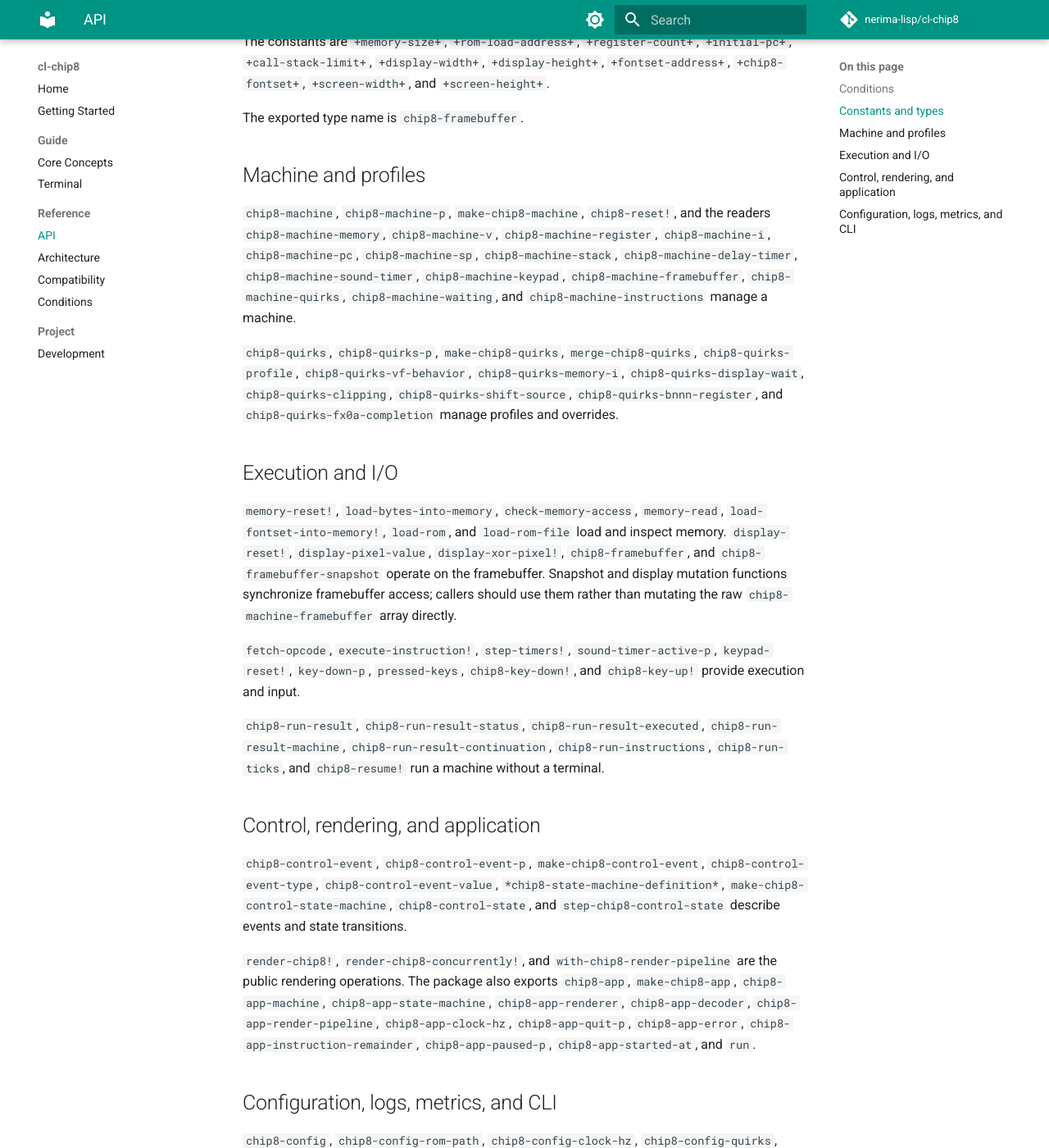
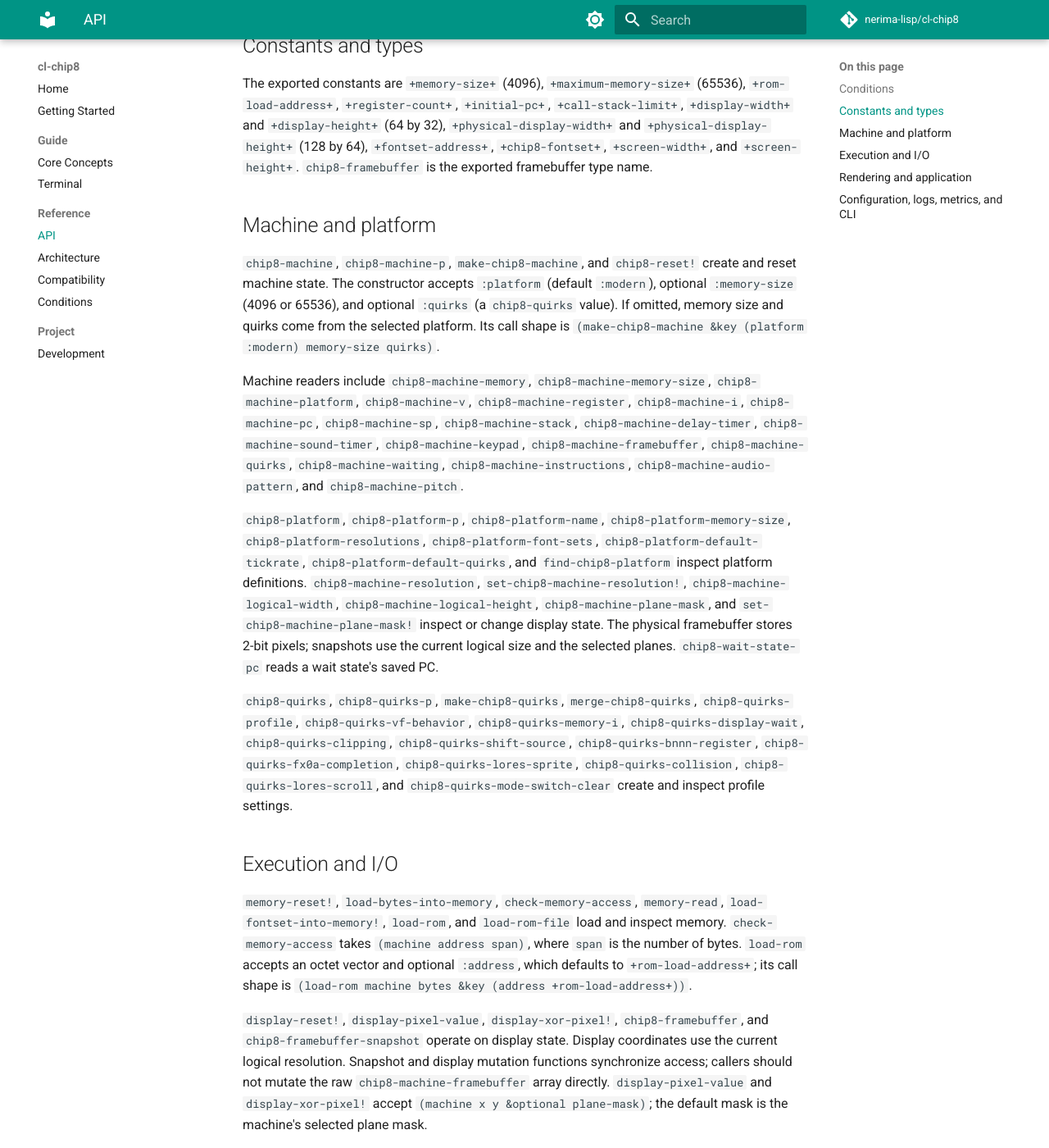
Before and after one commit to nerima-lisp/cl-chip8, an MkDocs documentation site: the page built from docs/src/reference/api.md, in a window 1280 px wide and 1400 px high, scrolled down 631 px. Shown: the whole window at 82% size. Built offline with MkDocs 1.6.1 and Material for MkDocs 9.7.7, drawn with Linux system fonts in a browser that asks for light colours; comment, search, counter and statistics services are not loaded; some of the changed text lies outside the part shown.

Commit message:
docs: update API and architecture references

```diff
--- a/docs/src/reference/api.md
+++ b/docs/src/reference/api.md
@@ -1,7 +1,9 @@
 # API reference
 
-The public package is `cl-chip8`. This page lists the symbols exported by
-`src/package.lisp`; implementation-only symbols are omitted.
+The public package is `cl-chip8`. Its exported symbols are declared in
+`src/package.lisp`; this page groups the public machine, execution, rendering,
+configuration, and application interfaces. Implementation-only symbols are
+omitted.
 
 ## Conditions
 
@@ -10,80 +12,129 @@ The public package is `cl-chip8`. This page lists the symbols exported by
 `chip8-rom-short-read-actual-size`, `chip8-rom-short-read-expected-size`,
 `chip8-invalid-opcode`, `chip8-invalid-opcode-opcode`, `chip8-stack-overflow`,
 `chip8-stack-overflow-depth`, `chip8-stack-underflow`,
-`chip8-memory-access-out-of-bounds`, `chip8-memory-access-out-of-bounds-address`,
+`chip8-memory-access-out-of-bounds`,
+`chip8-memory-access-out-of-bounds-address`,
 `chip8-memory-access-out-of-bounds-span`, `chip8-rom-not-regular-file`,
-`chip8-rom-not-regular-file-path`, `chip8-cps-error`, `chip8-cps-error-phase`,
-`chip8-cps-error-cause`, `chip8-config-error`, `chip8-config-error-source-name`,
-`chip8-config-error-line`, `chip8-config-error-column`,
-`chip8-config-error-path`, `chip8-config-error-key`, and
-`chip8-config-error-reason` name condition classes or their readers.
+`chip8-rom-not-regular-file-path`, `chip8-cps-error`,
+`chip8-cps-error-phase`, `chip8-cps-error-cause`, `chip8-config-error`,
+`chip8-config-error-source-name`, `chip8-config-error-line`,
+`chip8-config-error-column`, `chip8-config-error-path`,
+`chip8-config-error-key`, `chip8-config-error-reason`,
+`chip8-unsupported-platform`, and `chip8-unsupported-platform-name` name
+condition classes and their readers. See [Conditions](conditions.md) for when
+they are signaled.
 
 ## Constants and types
 
-The constants are `+memory-size+`, `+rom-load-address+`, `+register-count+`,
-`+initial-pc+`, `+call-stack-limit+`, `+display-width+`, `+display-height+`,
+The exported constants are `+memory-size+` (4096), `+maximum-memory-size+`
+(65536), `+rom-load-address+`, `+register-count+`, `+initial-pc+`,
+`+call-stack-limit+`, `+display-width+` and `+display-height+` (64 by 32),
+`+physical-display-width+` and `+physical-display-height+` (128 by 64),
 `+fontset-address+`, `+chip8-fontset+`, `+screen-width+`, and
-`+screen-height+`.
+`+screen-height+`. `chip8-framebuffer` is the exported framebuffer type name.
 
-The exported type name is `chip8-framebuffer`.
+## Machine and platform
 
-## Machine and profiles
+`chip8-machine`, `chip8-machine-p`, `make-chip8-machine`, and
+`chip8-reset!` create and reset machine state. The constructor accepts
+`:platform` (default `:modern`), optional `:memory-size` (4096 or 65536), and
+optional `:quirks` (a `chip8-quirks` value). If omitted, memory size and
+quirks come from the selected platform. Its call shape is
+`(make-chip8-machine &key (platform :modern) memory-size quirks)`.
 
-`chip8-machine`, `chip8-machine-p`, `make-chip8-machine`, `chip8-reset!`, and
-the readers `chip8-machine-memory`, `chip8-machine-v`,
+Machine readers include `chip8-machine-memory`,
+`chip8-machine-memory-size`, `chip8-machine-platform`, `chip8-machine-v`,
 `chip8-machine-register`, `chip8-machine-i`, `chip8-machine-pc`,
 `chip8-machine-sp`, `chip8-machine-stack`, `chip8-machine-delay-timer`,
 `chip8-machine-sound-timer`, `chip8-machine-keypad`,
 `chip8-machine-framebuffer`, `chip8-machine-quirks`,
-`chip8-machine-waiting`, and `chip8-machine-instructions` manage a machine.
+`chip8-machine-waiting`, `chip8-machine-instructions`,
+`chip8-machine-audio-pattern`, and `chip8-machine-pitch`.
+
+`chip8-platform`, `chip8-platform-p`, `chip8-platform-name`,
+`chip8-platform-memory-size`, `chip8-platform-resolutions`,
+`chip8-platform-font-sets`, `chip8-platform-default-tickrate`,
+`chip8-platform-default-quirks`, and `find-chip8-platform` inspect platform
+definitions. `chip8-machine-resolution`,
+`set-chip8-machine-resolution!`, `chip8-machine-logical-width`,
+`chip8-machine-logical-height`, `chip8-machine-plane-mask`, and
+`set-chip8-machine-plane-mask!` inspect or change display state. The physical
+framebuffer stores 2-bit pixels; snapshots use the current logical size and
+the selected planes. `chip8-wait-state-pc` reads a wait state's saved PC.
 
 `chip8-quirks`, `chip8-quirks-p`, `make-chip8-quirks`, `merge-chip8-quirks`,
-`chip8-quirks-profile`, `chip8-quirks-vf-behavior`, `chip8-quirks-memory-i`,
-`chip8-quirks-display-wait`, `chip8-quirks-clipping`,
-`chip8-quirks-shift-source`, `chip8-quirks-bnnn-register`, and
-`chip8-quirks-fx0a-completion` manage profiles and overrides.
+`chip8-quirks-profile`, `chip8-quirks-vf-behavior`,
+`chip8-quirks-memory-i`, `chip8-quirks-display-wait`,
+`chip8-quirks-clipping`, `chip8-quirks-shift-source`,
+`chip8-quirks-bnnn-register`, `chip8-quirks-fx0a-completion`,
+`chip8-quirks-lores-sprite`, `chip8-quirks-collision`,
+`chip8-quirks-lores-scroll`, and `chip8-quirks-mode-switch-clear` create and
+inspect profile settings.
 
 ## Execution and I/O
 
 `memory-reset!`, `load-bytes-into-memory`, `check-memory-access`,
 `memory-read`, `load-fontset-into-memory!`, `load-rom`, and `load-rom-file`
-load and inspect memory. `display-reset!`, `display-pixel-value`,
-`display-xor-pixel!`, `chip8-framebuffer`, and `chip8-framebuffer-snapshot`
-operate on the framebuffer. Snapshot and display mutation functions synchronize
-framebuffer access; callers should use them rather than mutating the raw
-`chip8-machine-framebuffer` array directly.
+load and inspect memory. `check-memory-access` takes `(machine address span)`,
+where `span` is the number of bytes. `load-rom` accepts an octet vector and
+optional `:address`, which defaults to `+rom-load-address+`; its call shape is
+`(load-rom machine bytes &key (address +rom-load-address+))`.
+
+`display-reset!`, `display-pixel-value`, `display-xor-pixel!`,
+`chip8-framebuffer`, and `chip8-framebuffer-snapshot` operate on display state.
+Display coordinates use the current logical resolution. Snapshot and display
+mutation functions synchronize access; callers should not mutate the raw
+`chip8-machine-framebuffer` array directly. `display-pixel-value` and
+`display-xor-pixel!` accept `(machine x y &optional plane-mask)`; the default
+mask is the machine's selected plane mask.
 
 `fetch-opcode`, `execute-instruction!`, `step-timers!`,
 `sound-timer-active-p`, `keypad-reset!`, `key-down-p`, `pressed-keys`,
 `chip8-key-down!`, and `chip8-key-up!` provide execution and input.
-
 `chip8-run-result`, `chip8-run-result-status`, `chip8-run-result-executed`,
 `chip8-run-result-machine`, `chip8-run-result-continuation`,
 `chip8-run-instructions`, `chip8-run-ticks`, and `chip8-resume!` run a machine
-without a terminal.
+without a terminal. The headless runners return `:completed`, `:waiting`, or
+`:halted` in the result status. `chip8-run-instructions` accepts
+`(machine count &key on-wait)`; `chip8-run-ticks` accepts
+`(machine ticks &key (instructions-per-tick 1) on-wait)`.
 
-## Control, rendering, and application
+`find-rom-record` accepts ROM bytes or a 40-character SHA-1 string, and
+returns a matching record or `nil`. `resolve-chip8-clock-hz` resolves the
+clock from explicit values, ROM and platform tickrates, and a fallback.
 
-`chip8-control-event`, `chip8-control-event-p`, `make-chip8-control-event`,
-`chip8-control-event-type`, `chip8-control-event-value`,
-`*chip8-state-machine-definition*`, `make-chip8-control-state-machine`,
-`chip8-control-state`, and `step-chip8-control-state` describe events and
-state transitions.
+## Rendering and application
 
-`render-chip8!`, `render-chip8-concurrently!`, and
-`with-chip8-render-pipeline` are the public rendering operations. The package
-also exports `chip8-app`, `make-chip8-app`,
-`chip8-app-machine`, `chip8-app-state-machine`, `chip8-app-renderer`,
-`chip8-app-decoder`, `chip8-app-render-pipeline`, `chip8-app-clock-hz`,
-`chip8-app-quit-p`, `chip8-app-error`, `chip8-app-instruction-remainder`,
-`chip8-app-paused-p`, `chip8-app-started-at`, and `run`.
+`render-chip8!`, `set-chip8-render-palette!`,
+`render-chip8-concurrently!`, and `with-chip8-render-pipeline` are the public
+rendering operations. `set-chip8-render-palette!` accepts a list of two or four
+`#RRGGBB` strings. `chip8-control-event`, `chip8-control-event-p`,
+`make-chip8-control-event`, `chip8-control-event-type`,
+`chip8-control-event-value`, `*chip8-state-machine-definition*`,
+`make-chip8-control-state-machine`, `chip8-control-state`, and
+`step-chip8-control-state` describe events and state transitions.
+
+`chip8-app`, `make-chip8-app`, `chip8-app-machine`,
+`chip8-app-state-machine`, `chip8-app-renderer`, `chip8-app-decoder`,
+`chip8-app-render-pipeline`, `chip8-app-clock-hz`, `chip8-app-quit-p`,
+`chip8-app-error`, `chip8-app-instruction-remainder`,
+`chip8-app-paused-p`, `chip8-app-started-at`, and `run` expose the terminal
+application. `run` accepts `:rom-path` or `:rom-bytes`, `:clock-hz`,
+`:platform`, `:quirks`, `:stream`, `:audio-mode`, and `:on-audio-fallback`.
+Its call shape is `(run &key rom-path rom-bytes (clock-hz 700)
+(platform :modern) quirks (stream *standard-output*) (audio-mode :off)
+on-audio-fallback)`. Audio mode accepts `:auto`, `:pcm`, `:bell`, or `:off`.
+The CLI default is `auto`.
 
 ## Configuration, logs, metrics, and CLI
 
-`chip8-config`, `chip8-config-rom-path`, `chip8-config-clock-hz`,
-`chip8-config-quirks`, `chip8-config-log-path`, `merge-chip8-config`,
-`load-chip8-config-file`, and `make-chip8-config-from-sources` handle TOML and
-CLI configuration.
+`chip8-config`, `chip8-config-rom-path`, `chip8-config-rom-sha1`,
+`chip8-config-clock-hz`, `chip8-config-clock-source`,
+`chip8-config-platform`, `chip8-config-platform-source`,
+`chip8-config-quirks`, `chip8-config-quirks-source`,
+`chip8-config-colors-pixels`, `chip8-config-colors-source`,
+`chip8-config-log-path`, `merge-chip8-config`, `load-chip8-config-file`, and
+`make-chip8-config-from-sources` handle configuration sources.
 
 `make-chip8-logger`, `close-chip8-logger`, `chip8-log`, `chip8-log-info`,
 `chip8-log-error`, and `flush-chip8-logger` provide structured logging.
```
Also changed, not shown: docs/src/reference/architecture.md (+15 -10 lines), docs/src/reference/conditions.md (+14 -7 lines).
